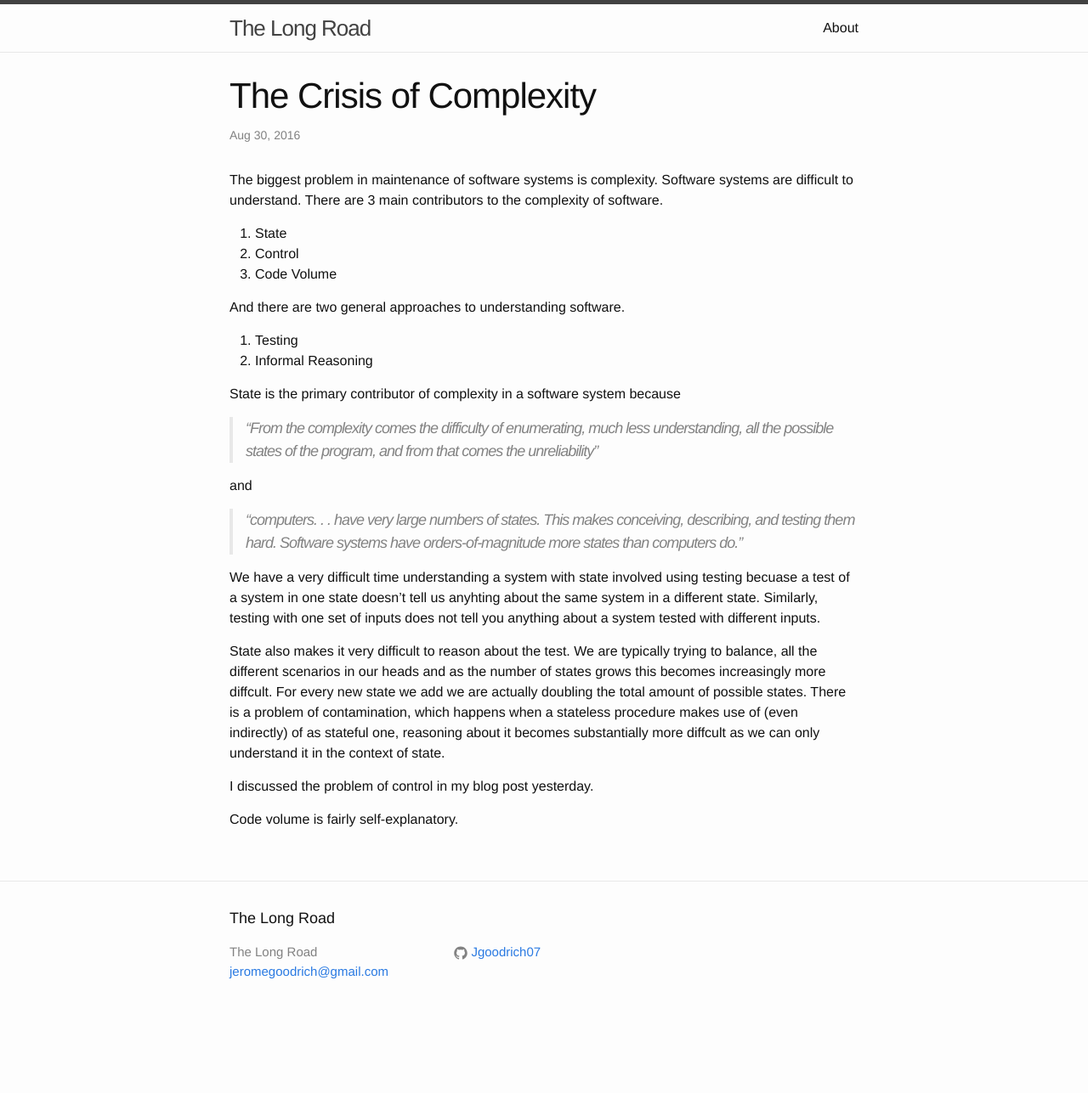
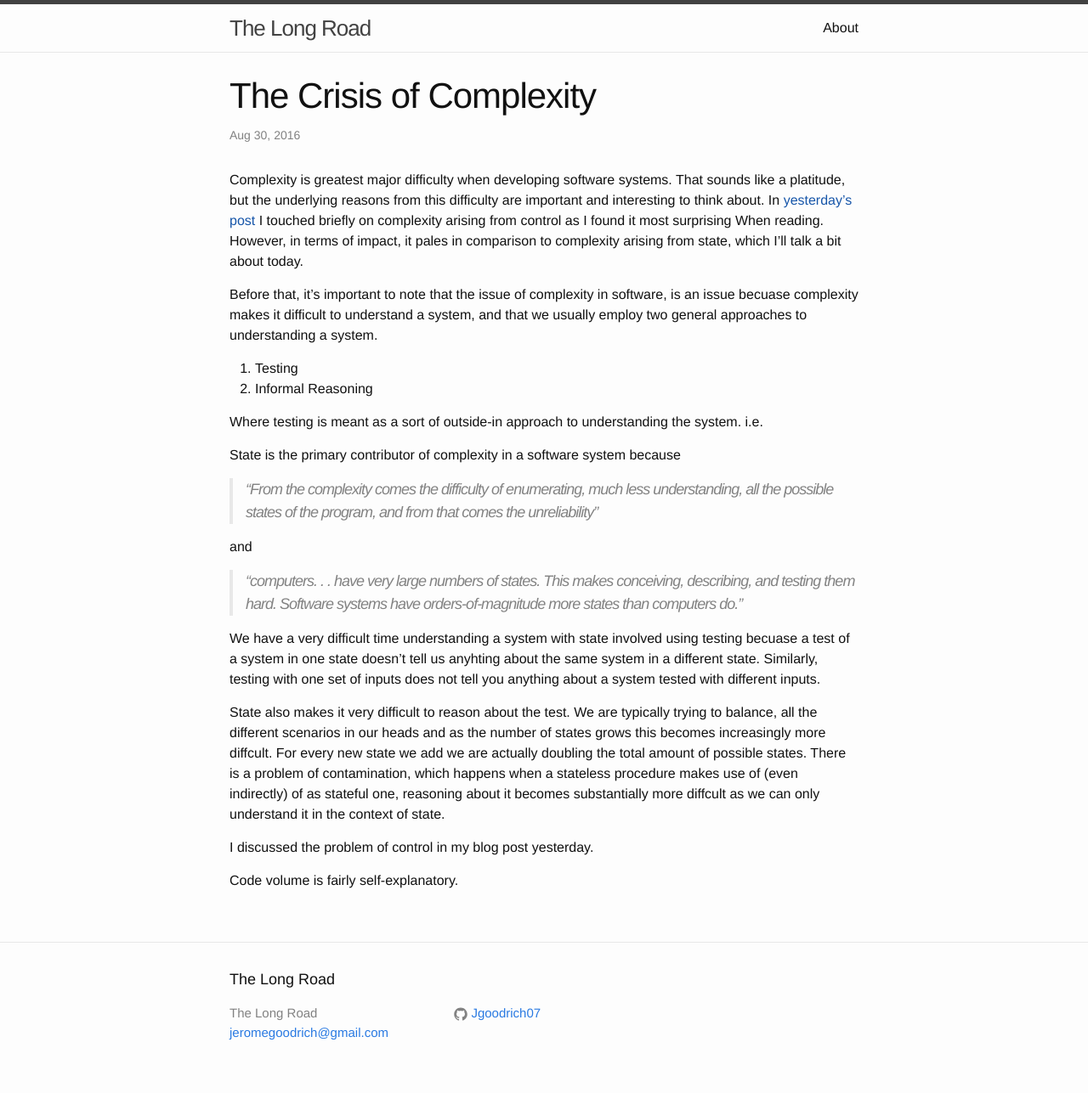
Before and after one commit to JeromeGoodrich/blog, a Jekyll site: the page built from _posts/2016-08-30-complexity.md, in a window 1280 px wide. Shown: the whole page at 85% size. Built offline with Jekyll 4.4.1, drawn with Linux system fonts in a browser that asks for light colours; a file with an impossible date is left out; before the commit the page ends 1215 px from its top, so only the background shows below that.

Commit message:
post complexity and explaining things

```diff
--- a/_posts/2016-08-30-complexity.md
+++ b/_posts/2016-08-30-complexity.md
@@ -4,18 +4,24 @@ title: The Crisis of Complexity
 date: 2016-08-30
 ---
 
-The biggest problem in maintenance of software systems is complexity. Software systems are
-difficult to understand. There are 3 main contributors to the complexity of software.
 
-1. State
-2. Control
-3. Code Volume
+Complexity is greatest major difficulty when developing software systems. That sounds like
+a platitude, but the underlying reasons from this difficulty are important and interesting to think about.
+In [yesterday's post]() I touched briefly on complexity arising from control as I found it most surprising
+When reading. However, in terms of impact, it pales in comparison to complexity arising from state, which
+I'll talk a bit about today.
 
 
-And there are two general approaches to understanding software.
+Before that, it's important to note that the issue of complexity in software, is an issue becuase
+complexity makes it difficult to understand a system, and that we usually employ two general approaches
+to understanding a system.
+
 
 1. Testing
 2. Informal Reasoning
+
+
+Where testing is meant as a sort of outside-in approach to understanding the system. i.e.
 
 State is the primary contributor of complexity in a software system because
 
```
Also changed, not shown: _posts/2016-08-31-explaining-things.md (added, +44 -0 lines).
